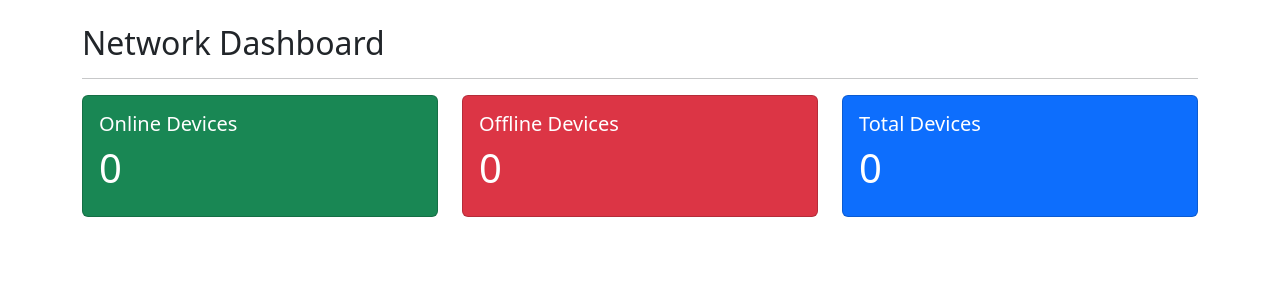
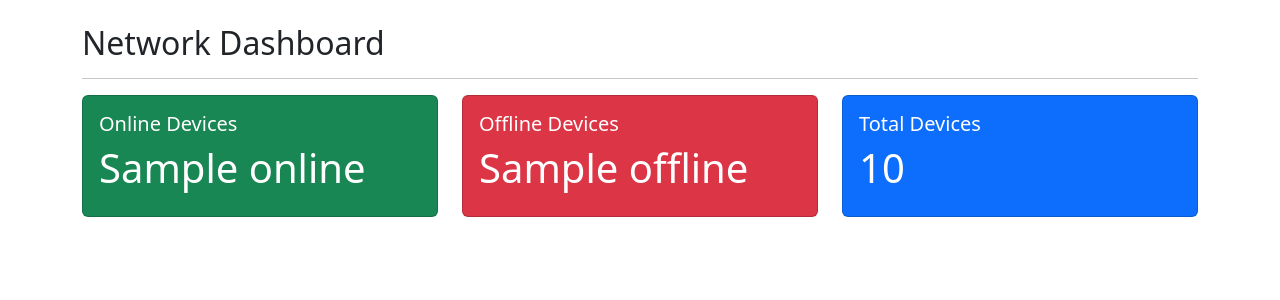
Before and after one commit to iftekhar768/NetVision, a Flask app: template templates/dashboard.html in a window 1280 px wide. Shown: the part 56-356 px from the top of the page. Run offline with Flask 3, Linux system fonts and the light colour scheme; the template is opened without the code that fills it: most values are stand-ins (such as "Sample title", 1, 10 or a date in 2020).

Commit message:
Devices site fixed

```diff
--- a/app.py
+++ b/app.py
@@ -11,8 +11,19 @@ db.init_app(app)
 
 @app.route("/")
 def home():
-    return render_template("dashboard.html")
 
+    total = Device.query.count()
+
+    online = Device.query.filter_by(status="Online").count()
+
+    offline = Device.query.filter_by(status="Offline").count()
+
+    return render_template(
+        "dashboard.html",
+        total=total,
+        online=online,
+        offline=offline
+    )
 
 @app.route("/devices")
 def devices():
--- a/templates/dashboard.html
+++ b/templates/dashboard.html
@@ -8,29 +8,32 @@
 
 <div class="row">
 
+    <!-- Online -->
     <div class="col-md-4">
         <div class="card text-bg-success">
             <div class="card-body">
                 <h5>Online Devices</h5>
-                <h1>0</h1>
+                <h1>{{ online }}</h1>
             </div>
         </div>
     </div>
 
+    <!-- Offline -->
     <div class="col-md-4">
         <div class="card text-bg-danger">
             <div class="card-body">
                 <h5>Offline Devices</h5>
-                <h1>0</h1>
+                <h1>{{ offline }}</h1>
             </div>
         </div>
     </div>
 
+    <!-- Total -->
     <div class="col-md-4">
         <div class="card text-bg-primary">
             <div class="card-body">
                 <h5>Total Devices</h5>
-                <h1>0</h1>
+                <h1>{{ total }}</h1>
             </div>
         </div>
     </div>
```
Also changed, not shown: templates/devices.html (+22 -9 lines).
